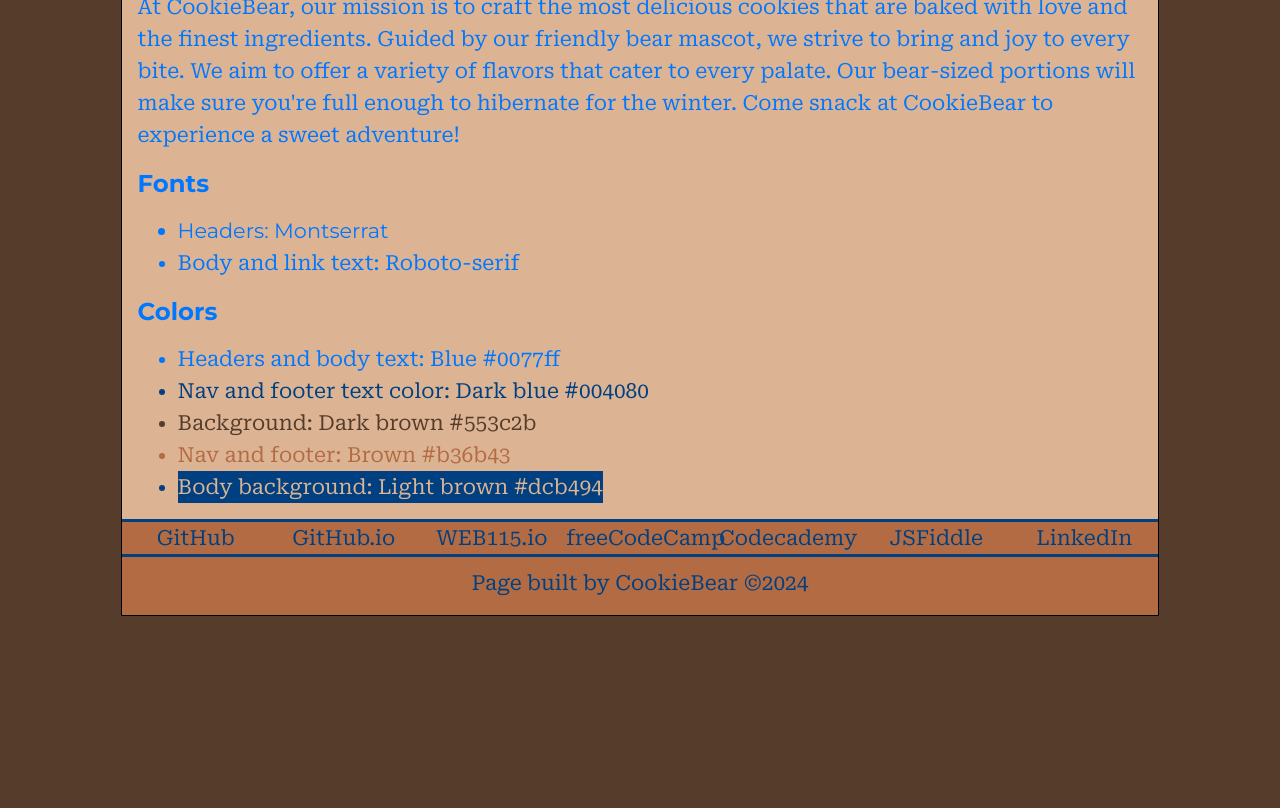
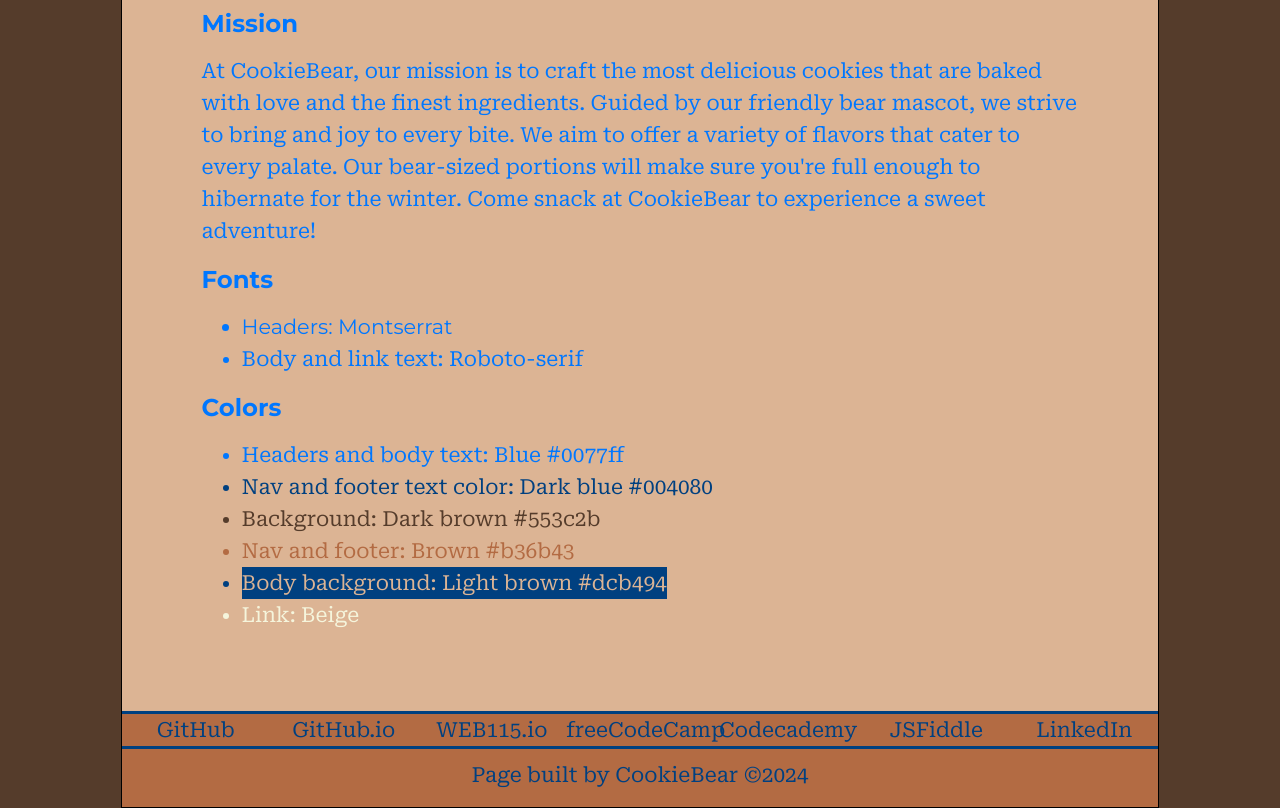
Before and after one commit to cbarrio2-CPCC/web115, a plain HTML site: page brand.html in a window 1280 px wide. Shown: the part 300-1108 px from the top of the page. Before the commit the page ends 916 px from the top, so only its background shows below. Drawn offline with Linux system fonts and the light colour scheme.

Commit message:
padding, color, link

```diff
--- a/brand.html
+++ b/brand.html
@@ -35,6 +35,7 @@
             <li id="dark-brown">Background: Dark brown #553c2b</li>
             <li id="brown">Nav and footer: Brown #b36b43</li>
             <li id="light-brown">Body background: Light brown #dcb494</li>
+            <li id="beige">Link: Beige</li>
         </ul>
     </main>
     <footer></footer>
--- a/styles/styles.css
+++ b/styles/styles.css
@@ -39,8 +39,8 @@ small {
 
 main {
   text-align: left;
-  width: 100%;
   background-color: #dcb494;
+  padding: 4rem;
 }
 
 main ul {
@@ -93,6 +93,7 @@ footer ul li a:first-child, nav ul li a:first-child {
 
 a {
   text-decoration: none;
+  color: beige;
 }
 
 figure {
@@ -133,3 +134,7 @@ figcaption {
 #light-brown::marker{
   color: #004080;
 }
+
+#beige{
+  color: beige;
+}
```
